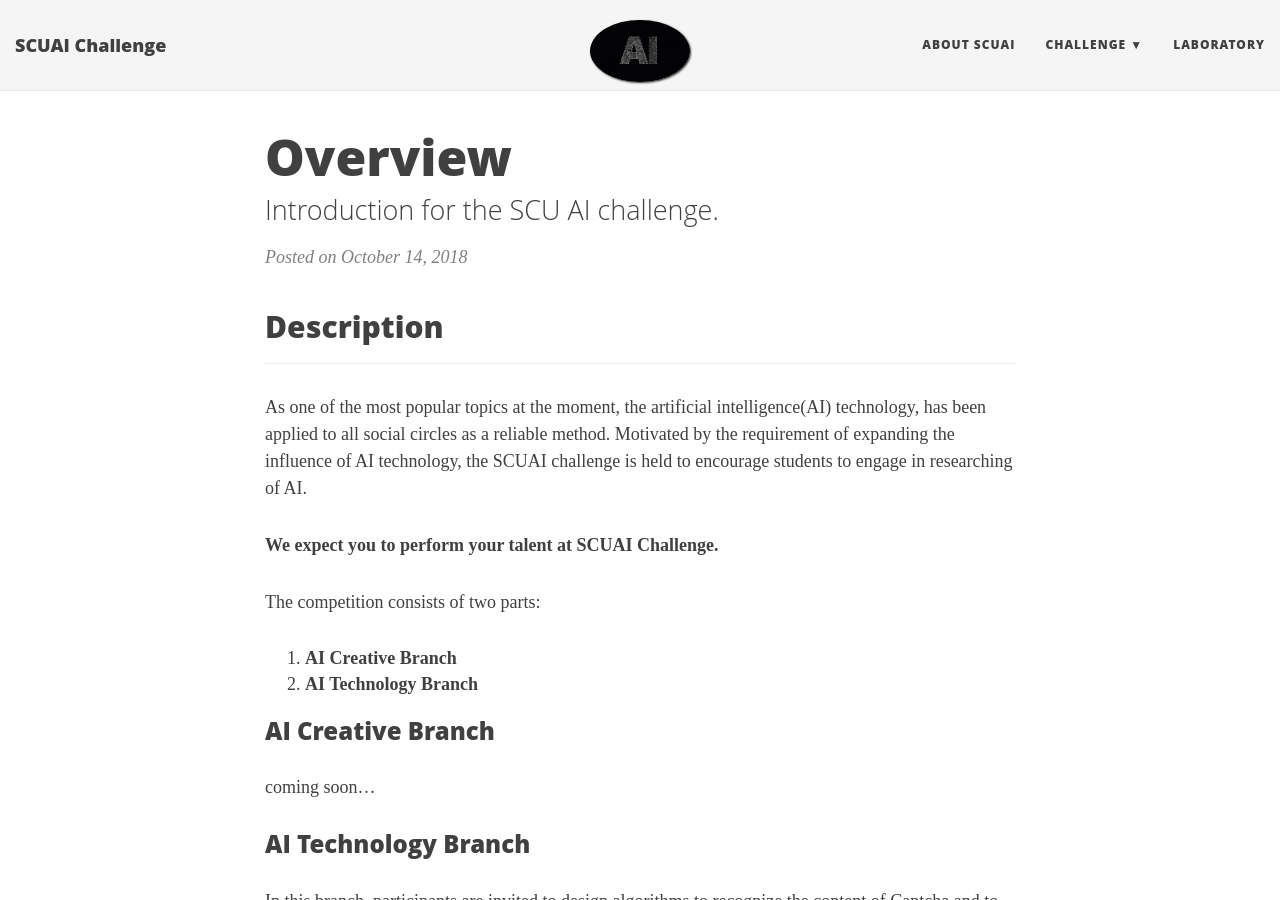
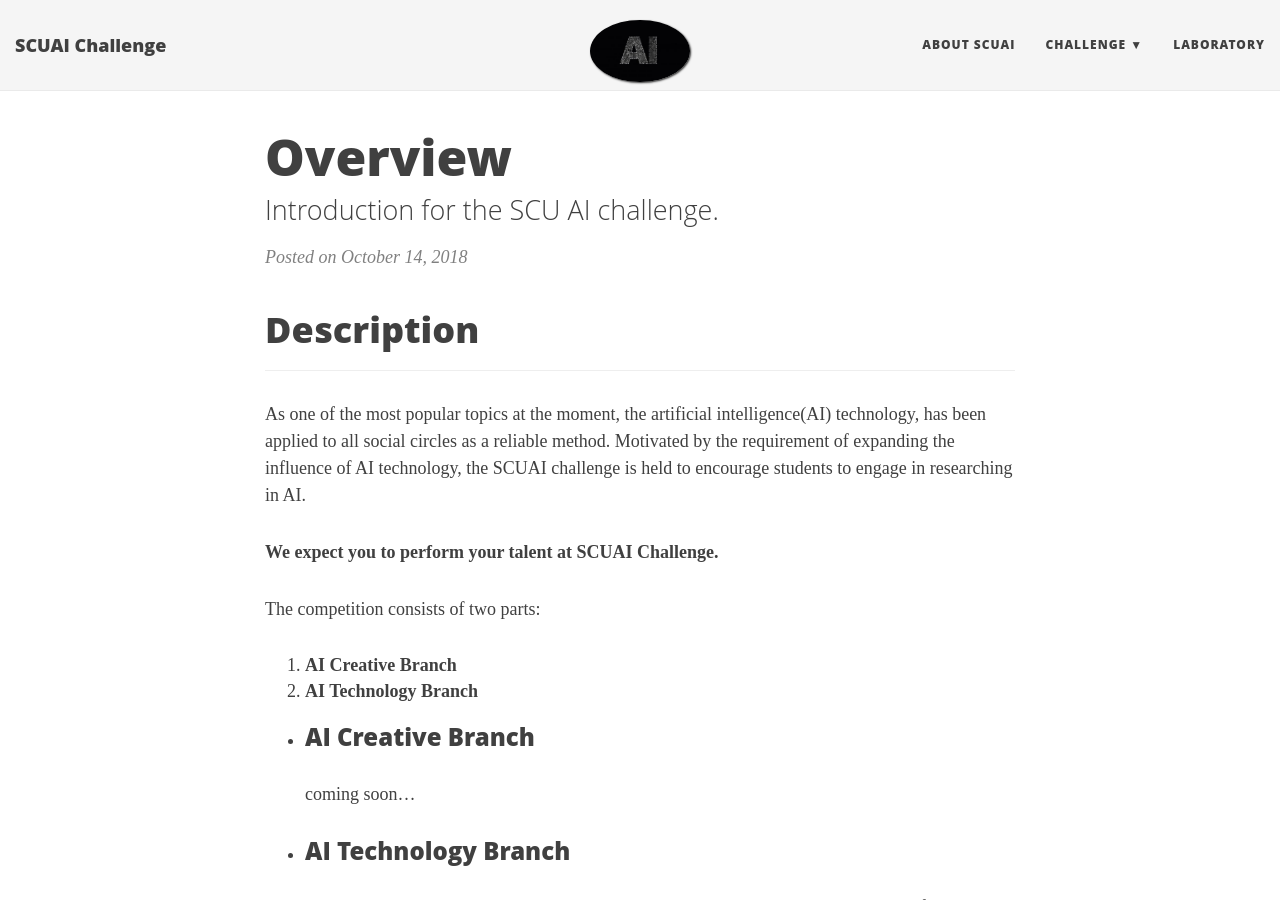
Before and after one commit to SCUAIClub/SCUAIClub.github.io, a Jekyll site: the page built from _posts/2018-10-14-challenge-bg.md, in a window 1280 px wide and 900 px high. Built offline with Jekyll 4.4.1, drawn with Linux system fonts in a browser that asks for light colours; nearby versions of some CDN libraries; some web fonts are replaced.

```diff
--- a/_posts/2018-10-14-challenge-bg.md
+++ b/_posts/2018-10-14-challenge-bg.md
@@ -4,13 +4,10 @@ title: Overview
 subtitle: Introduction for the SCU AI challenge.
 ---
 
-## Description
+# Description
 ***
-
-
-
 As one of the most popular topics at the moment, the artificial intelligence(AI) technology, has been applied to all social circles as a reliable method. Motivated by the requirement of expanding the influence of AI technology, the SCUAI challenge is held to encourage students
-to engage in researching of AI.
+to engage in researching in AI.
 
 **We expect you to perform your talent at SCUAI Challenge.**
 
@@ -18,10 +15,10 @@ The competition consists of two parts:
 1. **AI Creative Branch**
 2. **AI Technology Branch**
 
-### AI Creative Branch
+- ### AI Creative Branch
 coming soon...
 
-### AI Technology Branch
+- ### AI Technology Branch
 In this branch, participants are invited to design algorithms to recognize the content of Captcha and to perform labeling on the given samples.
 
 ## Eligibility
```
Also changed, not shown: _posts/2018-10-13-dataset.md (+11 -0 lines), _posts/2018-10-15-leaderboard.md (+7 -0 lines), aboutme.md (+4 -2 lines).
